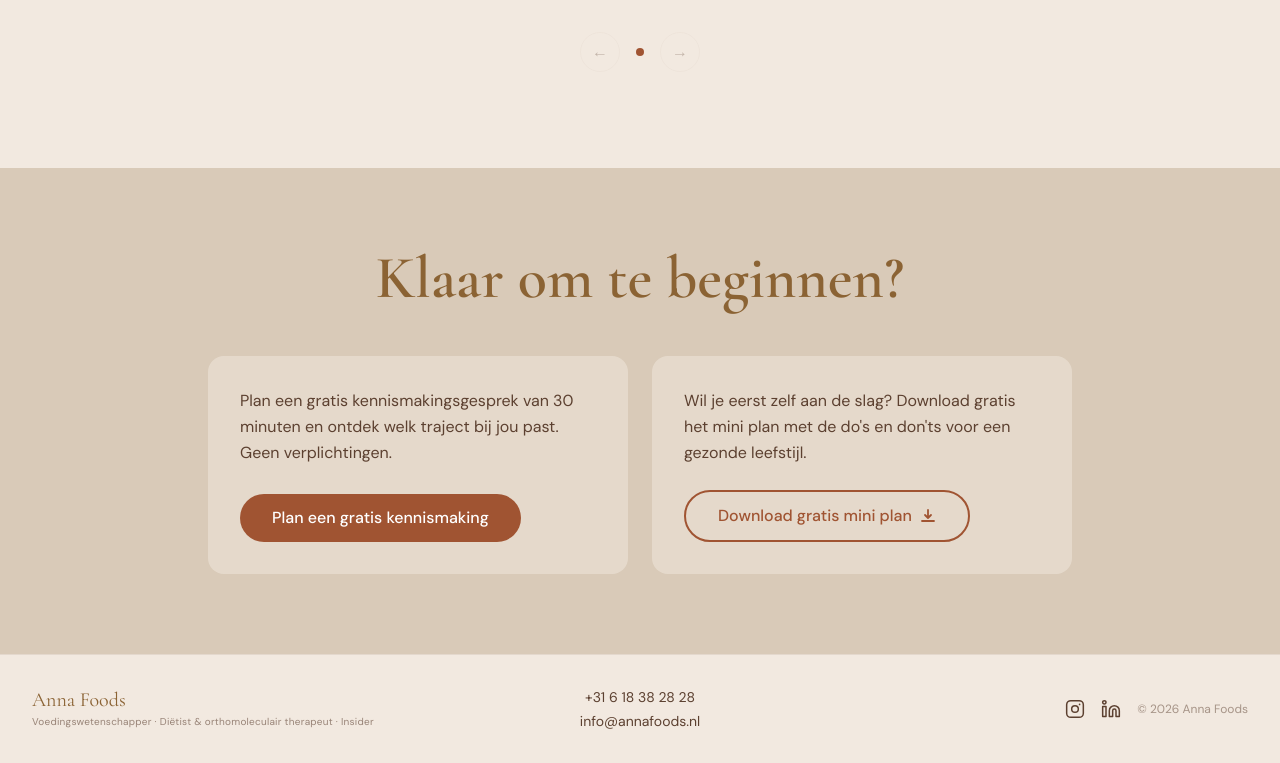
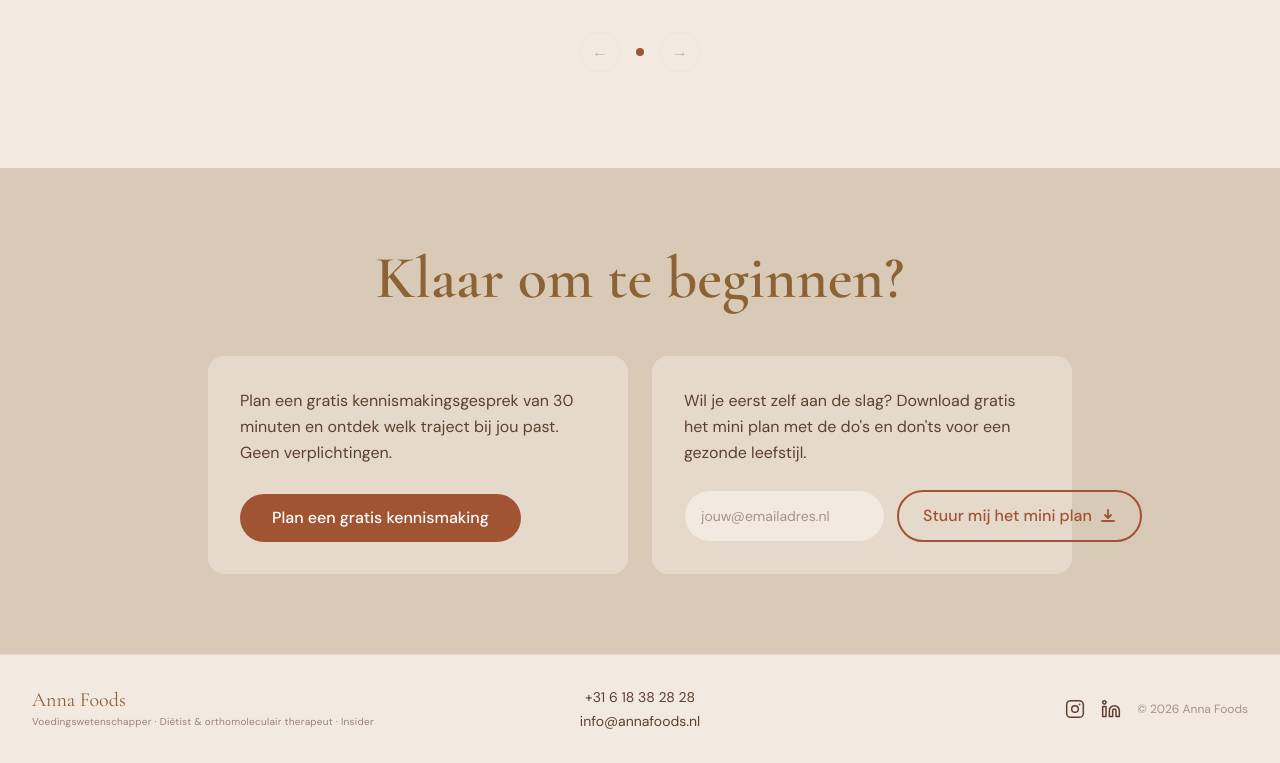
Before and after one commit to annafoods/annafoods, a Next.js app: page / in a window 1280 px wide. Shown: the part 2894-3657 px from the top of the page. Built offline with nearby package versions, Linux system fonts and the light colour scheme; no server answers.

Commit message:
Mail templates in Sanity, mini plan via e-mail ipv directe download

```diff
--- a/app/api/contact/route.ts
+++ b/app/api/contact/route.ts
@@ -21,10 +21,10 @@ export async function POST(req: NextRequest) {
     const resend = new Resend(process.env.RESEND_API_KEY)
 
     // Haal auto-reply tekst op uit Sanity
-    const instellingen = await sanity.fetch(`*[_type == "siteInstellingen"][0]{ autoReplyOnderwerp, autoReplyTekst }`).catch(() => null)
+    const templates = await sanity.fetch(`*[_type == "mailTemplates"][0]{ contactOnderwerp, contactTekst }`).catch(() => null)
 
-    const onderwerp = instellingen?.autoReplyOnderwerp ?? 'Bedankt voor je bericht!'
-    const tekst = (instellingen?.autoReplyTekst ?? 'Hoi {naam},\n\nBedankt voor je bericht! Ik neem zo snel mogelijk contact met je op.\n\nTot snel!\nAnnick').replace('{naam}', naam)
+    const onderwerp = templates?.contactOnderwerp ?? 'Bedankt voor je bericht!'
+    const tekst = (templates?.contactTekst ?? 'Hoi {naam},\n\nBedankt voor je bericht! Ik neem zo snel mogelijk contact met je op.\n\nTot snel!\nAnnick').replace('{naam}', naam)
 
     // E-mail naar Annick
     await resend.emails.send({
--- /dev/null
+++ b/app/api/miniplan/route.ts
@@ -0,0 +1,37 @@
+import { NextRequest, NextResponse } from 'next/server'
+import { createClient } from '@sanity/client'
+
+const sanity = createClient({
+  projectId: 'ui0ua8r1',
+  dataset: 'production',
+  apiVersion: '2024-01-01',
+  useCdn: false,
+})
+
+export async function POST(req: NextRequest) {
+  try {
+    const { email } = await req.json()
+    if (!email) return NextResponse.json({ error: 'E-mail ontbreekt' }, { status: 400 })
+
+    const { Resend } = await import('resend')
+    const resend = new Resend(process.env.RESEND_API_KEY)
+
+    // Haal template op uit Sanity
+    const t = await sanity.fetch(`*[_type == "mailTemplates"][0]{ miniplanOnderwerp, miniplanTekst, miniplanBestand }`).catch(() => null)
+
+    const onderwerp = t?.miniplanOnderwerp ?? 'Jouw gratis mini plan van Anna Foods'
+    const tekst = t?.miniplanTekst ?? 'Hoi!\n\nHier is je gratis mini plan.\n\nGroeten,\nAnnick\nAnna Foods'
+
+    await resend.emails.send({
+      from: 'Annick van Anna Foods <info@annafoods.nl>',
+      to: email,
+      subject: onderwerp,
+      text: tekst + '\n\nDownload je mini plan hier: https://www.annafoods.nl/downloads/mini-plan.pdf',
+    })
+
+    return NextResponse.json({ success: true })
+  } catch (err) {
+    console.error('Mini plan error:', err)
+    return NextResponse.json({ error: 'Server error' }, { status: 500 })
+  }
+}
--- a/components/FooterWrapper.tsx
+++ b/components/FooterWrapper.tsx
@@ -1,6 +1,7 @@
 import Link from 'next/link'
 import { client } from '@/lib/sanity'
 import { siteInstellingenQuery } from '@/lib/queries'
+import MiniPlanForm from './MiniPlanForm'
 
 export default async function FooterWrapper() {
   const s = await client.fetch(siteInstellingenQuery).catch(() => null)
@@ -34,16 +35,7 @@ export default async function FooterWrapper() {
               <p className="font-body text-text-medium leading-relaxed mb-6 flex-grow">
                 {ctaDownload}
               </p>
-              <a
-                href="/downloads/mini-plan.pdf"
-                className="inline-flex items-center gap-2 px-8 py-3 rounded-full font-body font-medium border-2 border-terracotta text-terracotta hover:bg-terracotta/10 transition-all duration-200"
-              >
-                <span>Download gratis mini plan</span>
-                <svg width="16" height="16" viewBox="0 0 16 16" fill="none" className="shrink-0">
-                  <path d="M8 2v8M5 7l3 3 3-3" stroke="currentColor" strokeWidth="1.8" strokeLinecap="round" strokeLinejoin="round" />
-                  <path d="M2 13h12" stroke="currentColor" strokeWidth="1.8" strokeLinecap="round" />
-                </svg>
-              </a>
+              <MiniPlanForm />
             </div>
           </div>
         </div>
--- /dev/null
+++ b/components/MiniPlanForm.tsx
@@ -0,0 +1,67 @@
+'use client'
+
+import { useState, FormEvent } from 'react'
+
+export default function MiniPlanForm() {
+  const [email, setEmail] = useState('')
+  const [status, setStatus] = useState<'idle' | 'loading' | 'success' | 'error'>('idle')
+
+  const handleSubmit = async (e: FormEvent) => {
+    e.preventDefault()
+    setStatus('loading')
+    try {
+      const res = await fetch('/api/miniplan', {
+        method: 'POST',
+        headers: { 'Content-Type': 'application/json' },
+        body: JSON.stringify({ email }),
+      })
+      if (res.ok) {
+        setStatus('success')
+        setEmail('')
+      } else {
+        setStatus('error')
+      }
+    } catch {
+      setStatus('error')
+    }
+  }
+
+  if (status === 'success') {
+    return (
+      <p className="font-body text-sm text-text-medium">
+        ✓ Check je inbox — het mini plan is onderweg!
+      </p>
+    )
+  }
+
+  return (
+    <form onSubmit={handleSubmit} className="flex flex-col sm:flex-row gap-3 w-full">
+      <input
+        type="email"
+        required
+        value={email}
+        onChange={e => setEmail(e.target.value)}
+        placeholder="jouw@emailadres.nl"
+        className="flex-1 px-4 py-3 rounded-full border border-beige-dark bg-beige font-body text-sm text-text-dark placeholder:text-text-medium/50 focus:outline-none focus:border-terracotta transition-colors"
+      />
+      <button
+        type="submit"
+        disabled={status === 'loading'}
+        className="inline-flex items-center gap-2 px-6 py-3 rounded-full font-body font-medium border-2 border-terracotta text-terracotta hover:bg-terracotta/10 transition-all duration-200 disabled:opacity-60 whitespace-nowrap shrink-0"
+      >
+        {status === 'loading' ? 'Versturen...' : (
+          <>
+            <span>Stuur mij het mini plan</span>
+            <svg width="16" height="16" viewBox="0 0 16 16" fill="none" className="shrink-0">
+              <path d="M8 2v8M5 7l3 3 3-3" stroke="currentColor" strokeWidth="1.8" strokeLinecap="round" strokeLinejoin="round" />
+              <path d="M2 13h12" stroke="currentColor" strokeWidth="1.8" strokeLinecap="round" />
+            </svg>
+          </>
+        )}
+      </button>
+      {status === 'error' && (
+        <p className="font-body text-xs text-red-600 mt-1">Er ging iets mis. Probeer opnieuw.</p>
+      )}
+    </form>
+  )
+}
```
Also changed, not shown: 2 other files (tests, documents, lock files or other folders).
